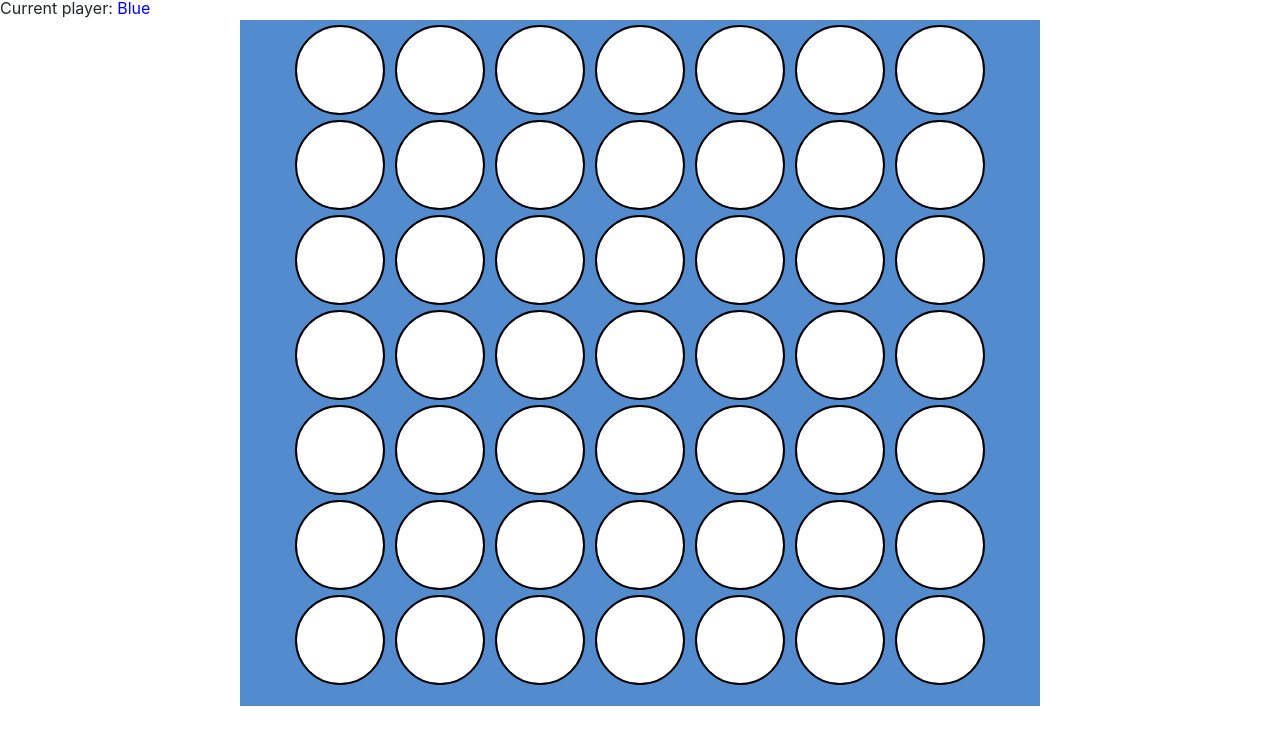
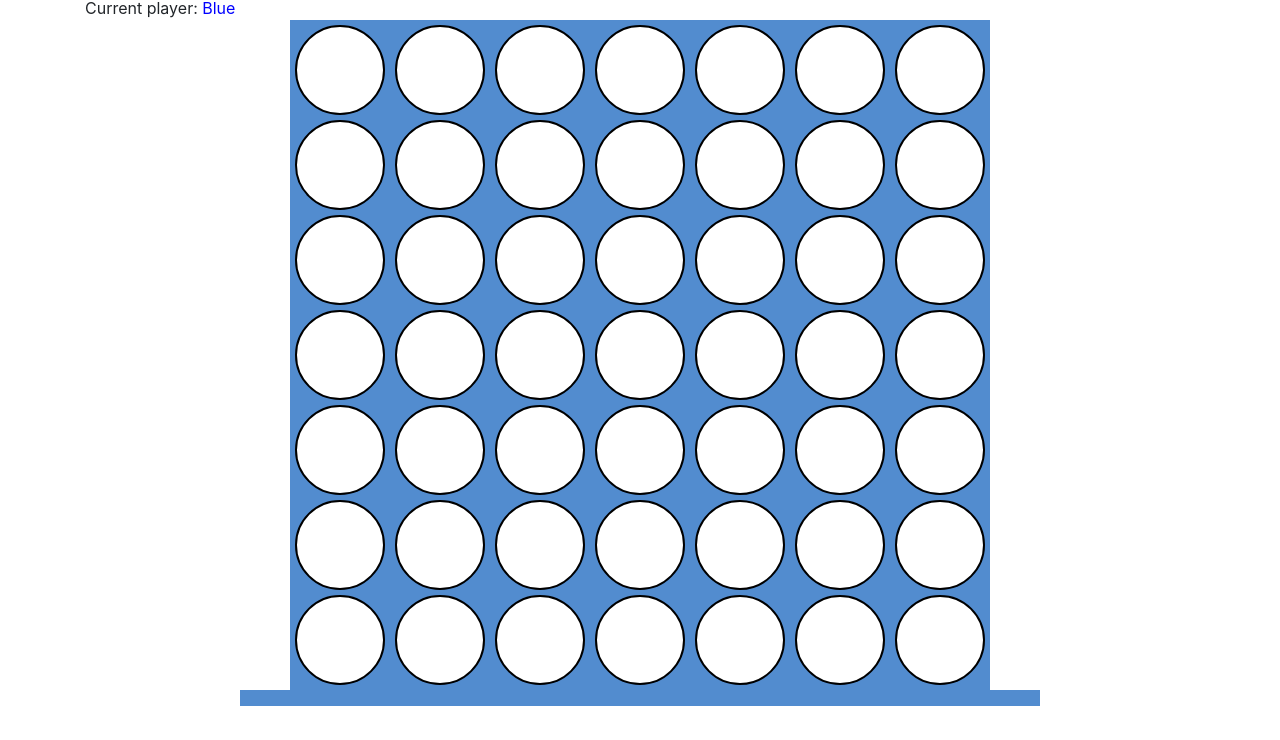
Before and after one commit to orrosman/4-in-a-row, a plain HTML site: page index.html in a window 1280 px wide. Shown: the part 60-800 px from the top of the page. Drawn offline with nearby package versions, Linux system fonts and the light colour scheme.

Commit message:
Minor styling

```diff
--- a/View.js
+++ b/View.js
@@ -9,6 +9,7 @@ export default class View {
 		document.querySelector('.board');
 		const newBoard = document.createElement('div');
 		newBoard.setAttribute('id', 'board');
+		newBoard.setAttribute('class', 'd-flex justify-content-center');
 
 		for (let colum = 0; colum < 7; colum++) {
 			let newColum = this.createColum(colum);
--- a/index.html
+++ b/index.html
@@ -14,10 +14,11 @@
 	</head>
 	<body>
 		<h1>Connect 4</h1>
-		<div>
+		<div class="container">
 			<span>Current player:</span>
 			<span id="player"></span>
 		</div>
-		<div class="container"></div>
+
+		<div id="board-container" class="container"></div>
 	</body>
 </html>
--- a/style.css
+++ b/style.css
@@ -2,7 +2,7 @@ h1 {
 	text-align: center;
 }
 
-.container {
+#board-container {
 	display: flex;
 	justify-content: center;
 	max-width: 800px;
@@ -11,6 +11,7 @@ h1 {
 }
 .colum {
 	display: table-cell;
+	background-color: rgb(82, 140, 207);
 }
 
 .cell {
```
